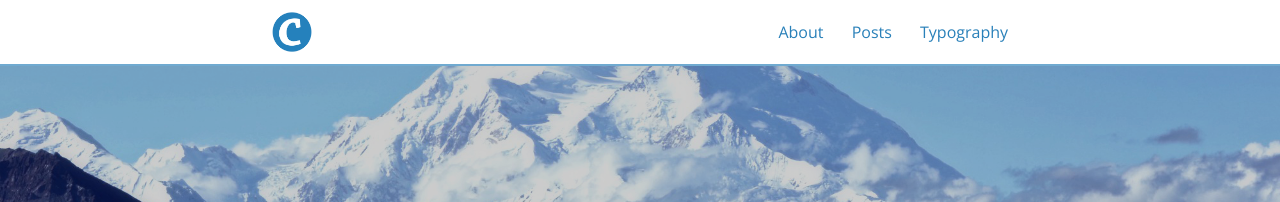
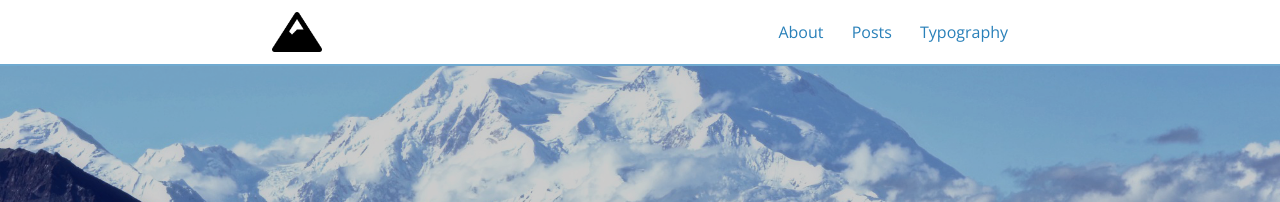
Before and after one commit to ZhichenRen/ZhichenRen.github.io, a Jekyll site: the page built from index.html, in a window 1280 px wide. Shown: the top 202 px of the page. Built offline with Jekyll 4.4.1, drawn with Linux system fonts in a browser that asks for light colours; nearby versions of some CDN libraries.

```diff
--- a/_config.yml
+++ b/_config.yml
@@ -21,7 +21,7 @@ description: >
 baseurl: "" # the subpath of your site, e.g. /blog/
 url: "ZhichenRen.github.io" # the base hostname & protocol for your site
 cover: "/assets/header_image.jpg"
-logo: "/assets/logo.png"
+logo: "/assets/mountain-solid.png"
 
 # Build settings
 markdown: kramdown
@@ -193,13 +193,13 @@ social:
 # These are for automatically generating sharing metadata for FB and Twitter
 # OS Protocol is for sharing the source of your site, if you're interested. For more, see osprotocol.com
 protocols:
-    fb_image: "/assets/logo.png"
+    fb_image: "/assets/mountain-solid.png"
     fb_image_width: 612
     fb_image_height: 605
     fb_image_type: "image/png"
 
-    twitter_image: "/assets/logo.png"
+    twitter_image: "/assets/mountain-solid.png"
 
-    os_repo: "https://github.com/bencentra/centrarium.com"
+    os_repo: "https://github.com/ZhichenRen/ZhichenRen.github.io"
     os_rcs_type: "git"
-    os_src: "git@github.com:bencentra/centrarium.com.git"
+    os_src: "git@github.com:ZhichenRen/ZhichenRen.github.io.git"
```
Also changed, not shown: assets/icons/mountain-solid.png (added), assets/icons/mountain-solid.svg (added), assets/mountain-solid.png (added).
